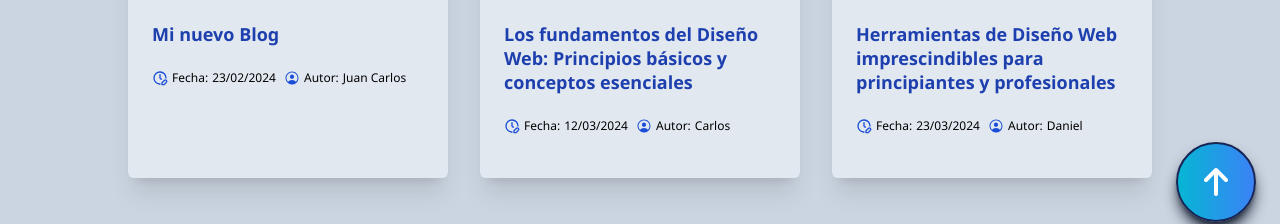
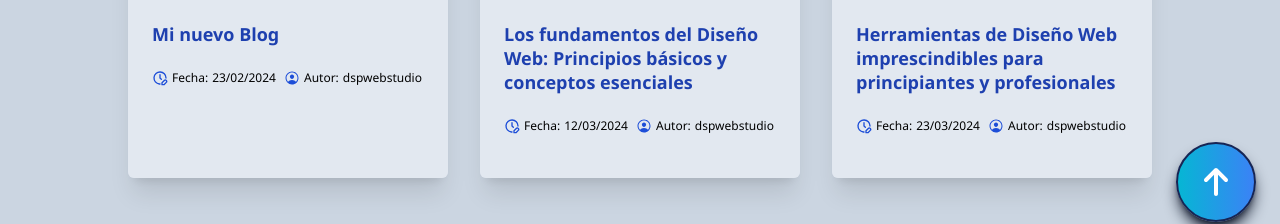
Before and after one commit to dspwebstudiomx/reacttailwindcss, a React (Vite) app: page /blog in a window 1280 px wide. Shown: the part 450-674 px from the top of the page. Built offline with nearby package versions, Linux system fonts and the light colour scheme.

Commit message:
(Change) data: changing names

```diff
--- a/src/data.js
+++ b/src/data.js
@@ -127,7 +127,7 @@ export const articulosBlog = [
     extracto:
       "¡Bienvenido al maravilloso mundo del Diseño y Desarrollo Web! En este fascinante universo digital, te embarcarás en un emocionante viaje donde la creatividad y la tecnología se entrelazan para dar vida a sitios web asombrosos y funcionales. Imagina poder plasmar tus ideas en diseños atractivos y amigables, capaces de cautivar a usuarios de todas partes del mundo. Aquí aprenderás a dar forma a tu imaginación y convertirla en realidad, mientras dominas herramientas como HTML, CSS, JavaScript y mucho más.",
     imagen: Blog1Image,
-    autor: "Juan Carlos",
+    autor: "dspwebstudio",
     fecha: "23/02/2024",
     categoria: "Desarrollo Web",
   },
@@ -138,7 +138,7 @@ export const articulosBlog = [
     extracto:
       "El Diseño Web es una disciplina crucial en el desarrollo de sitios y aplicaciones digitales, ya que tiene el poder de transformar una simple interfaz en una experiencia cautivadora para los usuarios. Tanto para principiantes como para profesionales, es crucial contar con un conjunto de herramientas que faciliten y optimicen el proceso de diseño. En esta guía, exploraremos algunas de las herramientas más imprescindibles en el arsenal de un Front End Developer, abarcando desde prototipado hasta diseño gráfico y gestión de recursos.",
     imagen: Blog2Image,
-    autor: "Carlos",
+    autor: "dspwebstudio",
     fecha: "12/03/2024",
     categoria: "Diseño Web",
   },
@@ -149,7 +149,7 @@ export const articulosBlog = [
     extracto:
       "El diseño web es una disciplina esencial en el desarrollo de sitios y aplicaciones web, que permite crear interfaces atractivas y funcionales para los usuarios...",
     imagen: Blog3Image,
-    autor: "Daniel",
+    autor: "dspwebstudio",
     fecha: "23/03/2024",
     categoria: "Diseño Web",
   },
```
